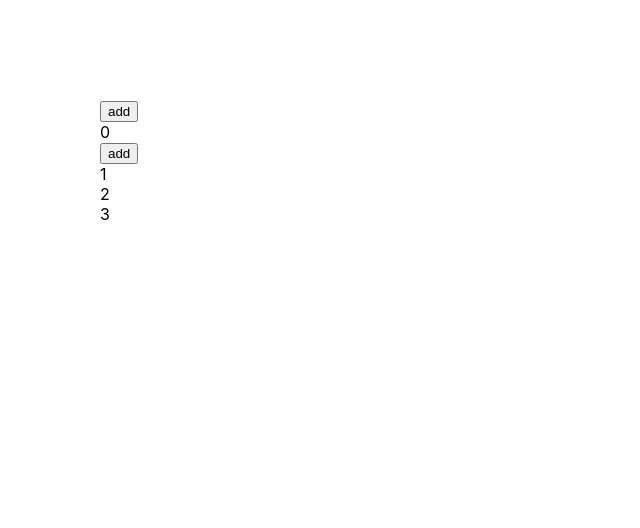
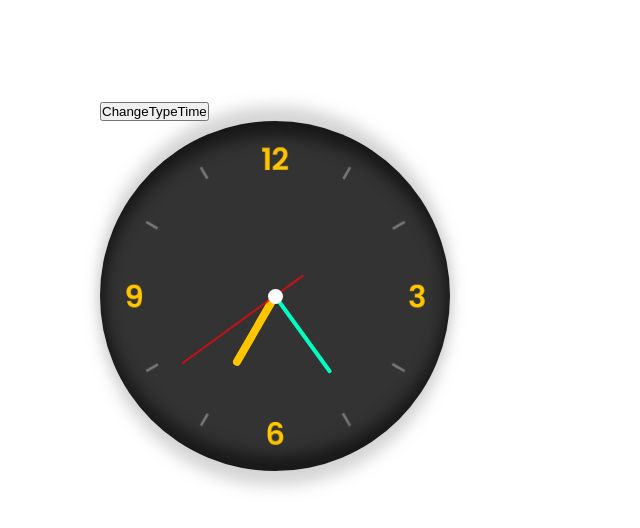
Before and after one commit to Metaloziz/react_kabzda_kak_prosto, a React (Create React App) app: page / in a window 1280 px wide. Shown: the top 528 px of the page, without its empty margins (0-640 px from the left). Built offline with nearby package versions, Linux system fonts and the light colour scheme.

Commit message:
22_lesson

```diff
--- a/package.json
+++ b/package.json
@@ -14,6 +14,7 @@
     "babel-loader": "^8.2.3",
     "react": "^17.0.2",
     "react-dom": "^17.0.2",
+    "react-router-dom": "^6.2.1",
     "react-scripts": "4.0.3",
     "typescript": "^4.1.2",
     "uuid": "^8.3.2",
--- a/src/App.tsx
+++ b/src/App.tsx
@@ -1,8 +1,7 @@
 // import React from 'react';
 import './App.css';
-import {ReactMemo} from "./components/UseMemo/ReactMemo";
-import {UseMemoTest} from "./components/UseMemoTest/UseMemoTest";
-import {ReactMemoContainer} from "./components/ReactMemoContainer/ReactMemoContainer";
+import {Clock} from "./components/Clock/Clock";
+import {BrowserRouter} from "react-router-dom";
 
 
 function App() {
@@ -20,9 +19,12 @@ function App() {
             {/*<Accordion2 title={'Rating'} value={collapsed} oneClick={setCollapsed}/>*/}
             {/*Article 1*/}
             {/*<RatingWithUseState/>*/}
-            <ReactMemoContainer/>
+            {/*<ReactMemoContainer/>*/}
             {/*<ReactMemo/>*/}
             {/*<UseMemoTest/>*/}
+            {/*<UseStateCool/>*/}
+            {/*<UseEffectComponent/>*/}
+            <Clock/>
         </div>
     )
 }
--- /dev/null
+++ b/src/components/Clock/Clock.tsx
@@ -0,0 +1,43 @@
+import {useEffect, useState} from "react";
+import {ClockAnalog} from "./ClockAnalog/ClockAnalog";
+
+
+export const Clock = () => {
+
+
+    const [time, setTime] = useState<string>("time")
+    const [type, setType] = useState<boolean>(false)
+
+    const changeTime = () => {
+        return new Date().toLocaleTimeString()
+    }
+
+    useEffect(() => {
+
+        console.log('useEffect')
+
+        let interval = setInterval(() => {
+            console.log('setInterval_digital')
+            setTime(changeTime)
+        }, 1000)
+
+        return () => {
+            clearInterval(interval)
+        }
+
+    }, [])
+
+
+    const changeTypeTime = () => {
+        setType(!type)
+    }
+
+    return (
+
+        <div>
+            <button onClick={changeTypeTime}>ChangeTypeTime</button>
+
+            {type ? <div>Digital: {time}</div> : <ClockAnalog/>}
+        </div>
+    )
+}
--- /dev/null
+++ b/src/components/Clock/ClockAnalog/ClockAnalog.module.css
@@ -0,0 +1,106 @@
+* {
+    margin: 0;
+    padding: 0;
+    box-sizing: border-box;
+}
+
+/*body {*/
+/*    display: flex;*/
+/*    justify-content: center;*/
+/*    align-items: center;*/
+/*    min-height: 100vh;*/
+/*    background: #091921;*/
+/*}*/
+
+.clock {
+    width: 350px;
+    height: 350px;
+    display: flex;
+    justify-content: center;
+    align-items: center;
+    background: #333333 url('./clock.png');
+    /*url(js.png),*/
+    /*radial-gradient(circle, rgb(37, 73, 90) 0 %, rgb(25, 48, 60) 11 %, rgba(9, 25, 33, 1) 38 %);*/
+    background-size: cover;
+    border-radius: 50%;
+    box-shadow: 0 -15px 15px rgba(134, 134, 134, 0.35),
+    inset 0 -15px 15px #191919,
+    0 15px 15px rgba(134, 134, 134, 0.35),
+    inset 0 15px 15px #191919;
+}
+
+.clock:before {
+    content: '';
+    position: absolute;
+    width: 15px;
+    height: 15px;
+    background-color: #ffffff;
+    border-radius: 50%;
+    z-index: 999;
+}
+
+.clock .hour,
+.clock .min,
+.clock .sec {
+    position: absolute;
+}
+
+.clock .hour, .hr {
+    width: 160px;
+    height: 160px;
+
+}
+
+.clock .min, .mn {
+    width: 190px;
+    height: 190px;
+}
+
+.clock .sec, .sc {
+    width: 230px;
+    height: 230px;
+}
+
+.hr, .mn, .sc {
+    display: flex;
+    justify-content: center;
+    position: absolute;
+    border-radius: 50%;
+}
+
+.hr:before {
+    content: '';
+    position: absolute;
+    width: 8px;
+    height: 80px;
+    background-color: #ffc600;
+    z-index: 10;
+    border-radius: 6px 6px 0 0;
+}
+
+.mn:before {
+    content: '';
+    position: absolute;
+    width: 4px;
+    height: 90px;
+    background-color: #00ffc0;
+    z-index: 11;
+    border-radius: 6px 6px 0 0;
+}
+
+.sc:before {
+    content: '';
+    position: absolute;
+    width: 2px;
+    height: 150px;
+    background-color: rgba(255, 0, 12, 0.73);
+    z-index: 12;
+    border-radius: 6px 6px 0 0;
+
+
+}
+
+
+.rotation {
+    transform: rotateZ(220deg);
+}
--- /dev/null
+++ b/src/components/Clock/ClockAnalog/ClockAnalog.tsx
@@ -0,0 +1,61 @@
+import style from './ClockAnalog.module.css'
+import {useCallback, useEffect, useState} from "react";
+
+
+type timeType = {
+    hours: number
+    minutes: number
+    seconds: number
+}
+
+let initTime = {
+    hours: 0,
+    minutes: 0,
+    seconds: 0,
+}
+
+export const ClockAnalog = () => {
+
+    const [time, setTime] = useState<timeType>(initTime)
+
+    const deg = 6;
+
+    let day = new Date();
+    time.hours = day.getHours() * 30;
+    time.minutes = day.getMinutes() * deg;
+    time.seconds = day.getSeconds() * deg;
+
+    const setTimeCB = useCallback(() => {
+        return {...time}
+    }, [])
+
+    useEffect(() => {
+        let intervalID = setInterval(() => {
+
+            console.log('setInterval_analog')
+
+            setTime(setTimeCB)
+
+        }, 1000)
+
+        return clearInterval(intervalID)
+
+        // return clearInterval(intervalID)
+    }, [setTimeCB])
+
+
+    return (
+        <div className={`${style.clock}`}>
+            <div className={style.hour}>
+                <div style={{transform: `rotateZ(${time.hours}deg)`}} className={style.hr} id="hr"/>
+            </div>
+            <div className={style.min}>
+                <div style={{transform: `rotateZ(${time.minutes}deg)`}} className={style.mn} id="mn"/>
+            </div>
+            <div className={style.sec}>
+                <div id="sc" style={{transform: `rotateZ(${time.seconds}deg)`}} className={`${style.sc}`}/>
+            </div>
+        </div>
+    )
+
+}
```
Also changed, not shown: src/components/UseEffectComponent/UseEffectComponent.tsx (added, +41 -0 lines), src/components/UseStateCool/UseStateCool.tsx (added, +29 -0 lines), src/components/Clock/ClockAnalog/clock.png (added), 1 other file (tests, documents, lock files or other folders).
